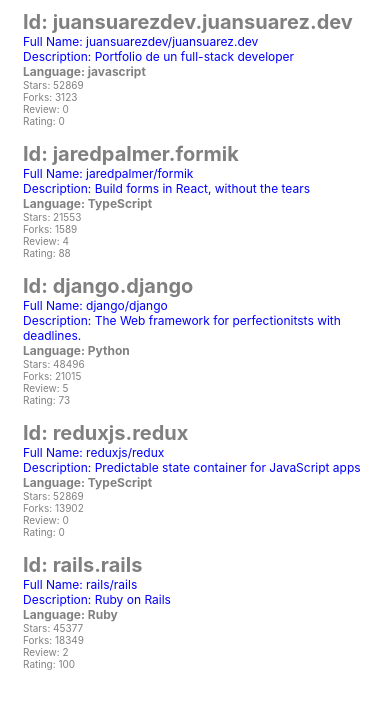
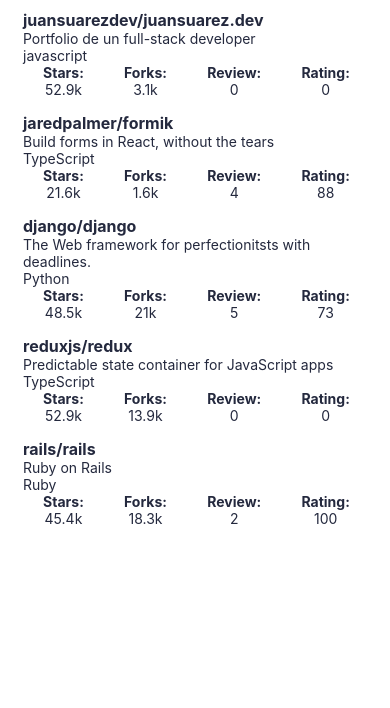
Before and after one commit to JuanSuarezFSD/react-native-rate-repository-app, a React Native app in the folder rate-repository-app/: screen / in a window 390 px wide. Shown: the top 708 px of the page. Built offline with nearby package versions, Linux system fonts and the light colour scheme.

Commit message:
RepositoryStats.jsx created

```diff
--- a/rate-repository-app/src/components/RepositoryItem.jsx
+++ b/rate-repository-app/src/components/RepositoryItem.jsx
@@ -1,18 +1,19 @@
 import React from "react"
 import  {View, Text, StyleSheet} from 'react-native'
 import StyledText from "./StyledText"
+import RepositoryStats from "./RepositoryStats"
+
+
+
 
 const RepositoryItems = (props) => {
     return (
         <View key={props.id} style={styles.container}>
-        <StyledText bold big>Id: {props.id}</StyledText>
-        <StyledText blue>Full Name: {props.fullname}</StyledText>
-        <StyledText blue>Description: {props.description}</StyledText>
-        <StyledText bold>Language: {props.language}</StyledText>
-        <StyledText small>Stars: {props.stargazersCount}</StyledText>
-        <StyledText small>Forks: {props.forksCount}</StyledText>
-        <StyledText small>Review: {props.reviewCount}</StyledText>
-        <StyledText small>Rating: {props.ratingAverage}</StyledText>
+
+        <StyledText fontWeight='bold' fontSize='subheading'>{props.fullname}</StyledText>
+        <StyledText blue>{props.description}</StyledText>
+        <StyledText bold>{props.language}</StyledText>
+        <RepositoryStats {...props} />
     </View>
     )
 
--- /dev/null
+++ b/rate-repository-app/src/components/RepositoryStats.jsx
@@ -0,0 +1,57 @@
+import React from "react";
+import { View } from "react-native";
+import StyledText from "./StyledText";
+
+const parseThousand = value => {
+    return value >= 1000
+        ? `${Math.round(value / 100) /10}k`
+        : String(value)
+}
+
+
+const RepositoryStats = props => {
+    return(
+        <View style={{flexDirection: 'row', justifyContent: 'space-around' }}>
+
+            <View>
+                <StyledText fontWeight='bold' align='center'>
+                    Stars:
+                </StyledText>
+                <StyledText align='center'>
+                    {parseThousand(props.stargazersCount)}
+                </StyledText>
+            </View>
+
+            <View>
+                <StyledText fontWeight='bold' align='center'>
+                Forks:
+                </StyledText>
+                <StyledText align='center'>
+                    {parseThousand(props.forksCount)}
+                </StyledText>
+            </View>
+
+            <View>
+                <StyledText fontWeight='bold' align='center'>
+                    Review:
+                </StyledText>
+                <StyledText align='center'>
+                    {parseThousand(props.reviewCount)}
+                </StyledText>
+            </View>
+
+            <View>
+                <StyledText fontWeight='bold' align='center'>
+                    Rating:
+                </StyledText>
+                <StyledText  align='center'>
+                    {parseThousand(props.ratingAverage)}
+                </StyledText>
+            </View>
+
+
+        </View>
+    )
+}
+
+export default RepositoryStats
--- a/rate-repository-app/src/components/StyledText.jsx
+++ b/rate-repository-app/src/components/StyledText.jsx
@@ -1,32 +1,45 @@
 import React from "react";
 import { Text, StyleSheet } from "react-native";
+import theme from '../theme.js'
 
 const styles = StyleSheet.create({
     text: {
-        fontSize: 12,
-        color: 'grey'
+        fontSize: theme.fontSizes.body,
+        color: theme.colors.textPrimary,
+        fontFamily: theme.font.main,
+        fontWeight: theme.fontWeights.normal
     },
     bold: {
-        fontWeight: 'bold'
+        fontWeight: theme.fontWeights.bold
     },
-    blue: {
-        color: 'blue'
+    subheading: {
+        fontSize: theme.fontSizes.subheading
     },
-    big: {
-        fontSize: 20
+    colorPrimary: {
+        color: theme.colors.primary
     },
-    small: {
-        fontSize: 10
+    colorSecondary:{
+        color: theme.colors.textSecondary
+    },
+    colorAux: {
+        color:theme.colors.aux
+    },
+    textAlignCenter: {
+        textAlign: 'center'
     }
+
 })
 
-export default function StyledText ({blue, bold, children, big, small}){
+export default function StyledText ({color, align, fontSize, children, fontWeight,
+    style, ...restOfProps  }){
     const textStyles = [
         styles.text,
-        blue && styles.blue,
-        bold && styles.bold,
-        big && styles.big,
-        small && styles.small
+        align === 'center' && styles.textAlignCenter,
+        color === 'primary' && styles.colorPrimary,
+        color === 'secondary' && styles.colorSecondary,
+        fontSize === 'subheading' && styles.subheading,
+        color === 'aux' && styles.colorAux,
+        fontWeight === 'bold' && styles.bold
     ]
     return(
         <Text style={textStyles}>
--- a/rate-repository-app/src/theme.js
+++ b/rate-repository-app/src/theme.js
@@ -1,8 +1,9 @@
 const theme = {
     colors :{
-        textPrimary: '#8a2be2',
+        textPrimary: '#24293e',
         textSecondary: '#586069',
-        primary: '#0366d6'
+        primary: '#0366d6',
+        aux: '#8a2be2'
     },
     fontSizes: {
         body: 14,
@@ -16,3 +17,5 @@
         bold: '700'
     }
 }
+
+export default theme
```
